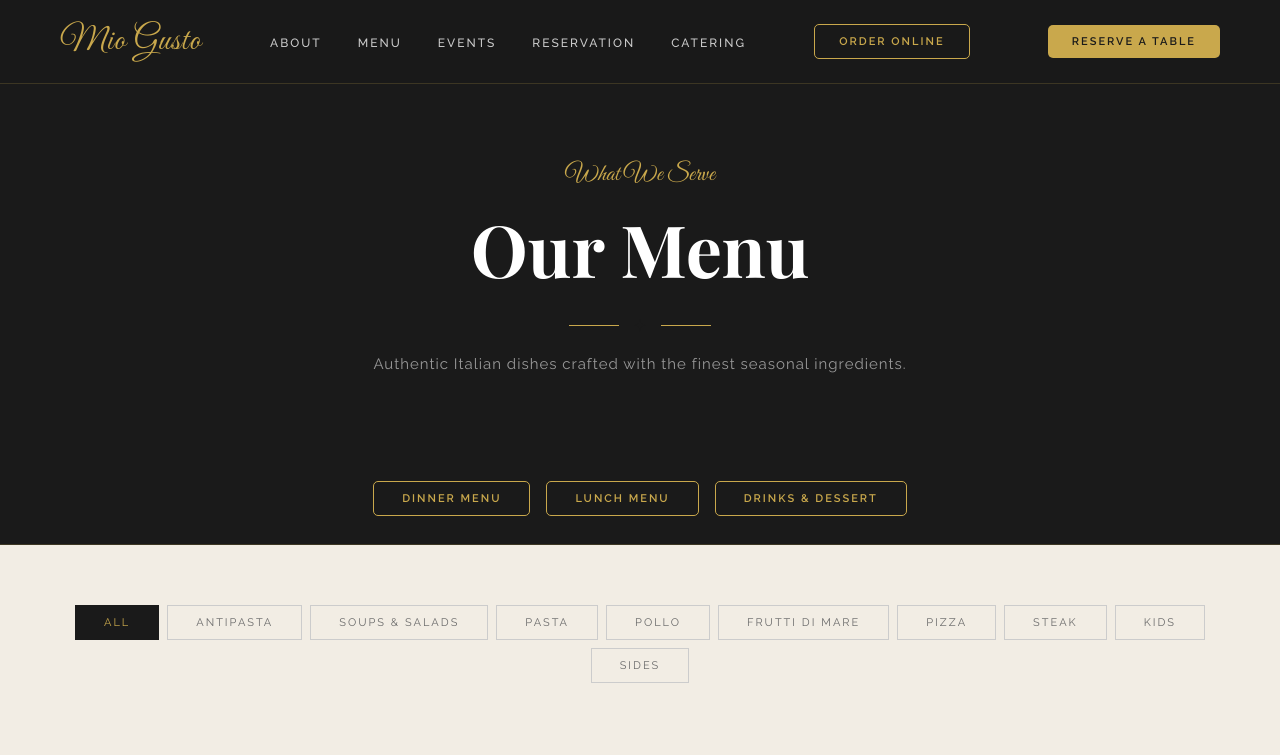
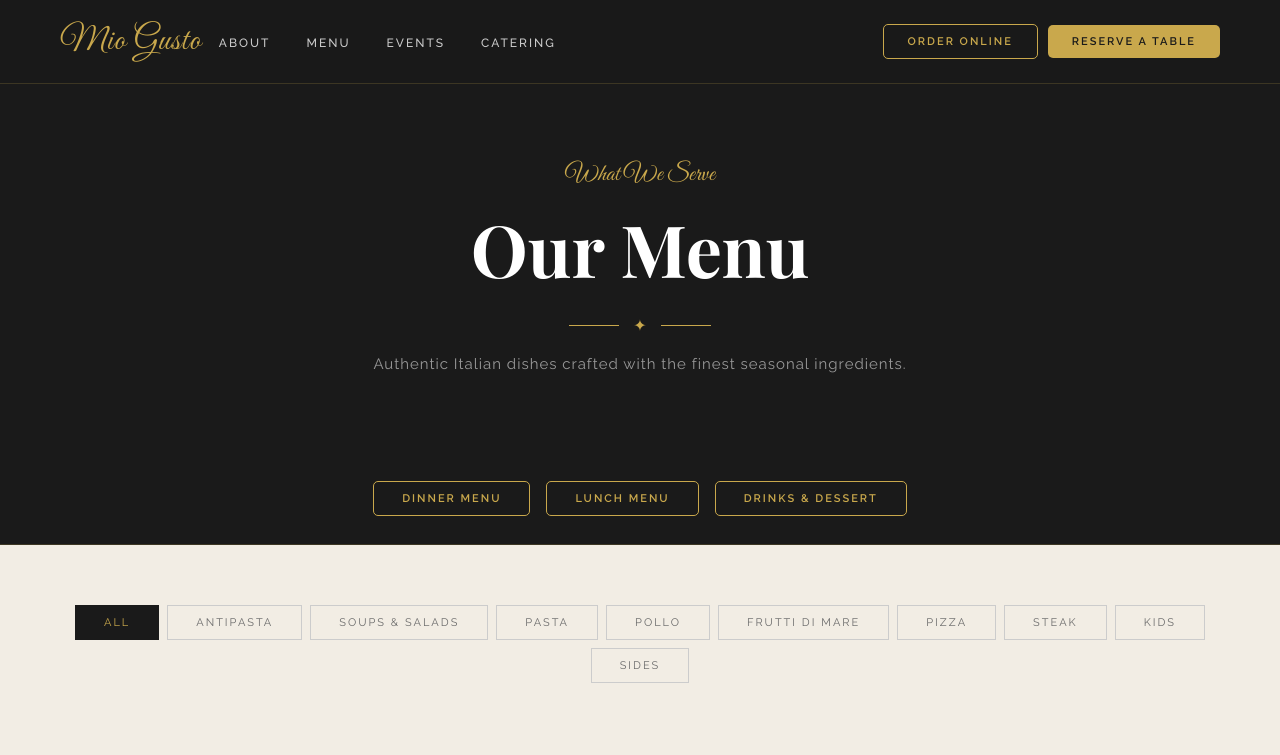
Before and after one commit to Eduart80/restorantWeb, a React (Vite) app: page /menu in a window 1280 px wide. Shown: the top 755 px of the page. Built offline with nearby package versions, Linux system fonts and the light colour scheme; grey boxes are pictures that could not be loaded; a web font is replaced by a local one.

Commit message:
nav bar fix width

```diff
--- a/src/App.css
+++ b/src/App.css
@@ -25,6 +25,7 @@
       position: fixed; top:0; left:0; width:100%;
       z-index: 1000;
       display: flex; align-items: center; justify-content: space-between;
+      /* gap: 36px; */
       padding: 20px 60px;
       background: rgba(26,26,26,0.95);
       backdrop-filter: blur(8px);
@@ -39,7 +40,7 @@
       text-decoration: none;
     }
     .nav-links {
-      display: flex; gap: 36px; list-style: none;
+      display: flex; gap: 36px; list-style: none;margin-left: 17px;
     }
     .nav-links a {
       color: #ccc;
@@ -90,6 +91,7 @@
       text-transform: uppercase;
       text-decoration: none;
       transition: all 0.3s;
+      margin-left: auto;
       margin-right: 10px;
       border-radius: 5px;
       white-space: nowrap;
@@ -764,6 +766,7 @@
   color: #fff;
   margin: 8px 0 20px;
 }
+.res-page-hero .section-line { color: var(--gold); }
 .res-page-hero p {
   color: rgba(255,255,255,0.55);
   font-size: 15px;
--- a/src/components/Hero.jsx
+++ b/src/components/Hero.jsx
@@ -8,7 +8,7 @@ export default function Hero() {
         <span></span>&#10022;<span></span>
       </div>
       <div>
-        <a href="#menu" className="btn-primary">View Menu</a>
+        <a href="/menu" className="btn-primary">View Menu</a>
         <a
           href="https://www.clover.com/online-ordering/mio-gusto-frisco"
           target="_blank"
--- a/src/components/Nav.jsx
+++ b/src/components/Nav.jsx
@@ -67,7 +67,6 @@ export default function Nav() {
         <li><button className="nav-anchor" onClick={() => scrollTo('about')}>About</button></li>
         <li><Link to="/menu">Menu</Link></li>
         <li><button className="nav-anchor" onClick={() => scrollTo('events')}>Events</button></li>
-        <li><Link to="/reservation" onClick={close}>Reservation</Link></li>
         <li><Link to="/catering" onClick={close}>Catering</Link></li>
       </ul>
 
@@ -101,7 +100,6 @@ export default function Nav() {
           <button className="nav-anchor" onClick={() => scrollTo('about')}>About</button>
           <Link to="/menu" onClick={close}>Menu</Link>
           <button className="nav-anchor" onClick={() => scrollTo('events')}>Events</button>
-          <Link to="/reservation" onClick={close}>Reservation</Link>
           <Link to="/catering" onClick={close}>Catering</Link>
           {isMenuPage && (
             <a
```
